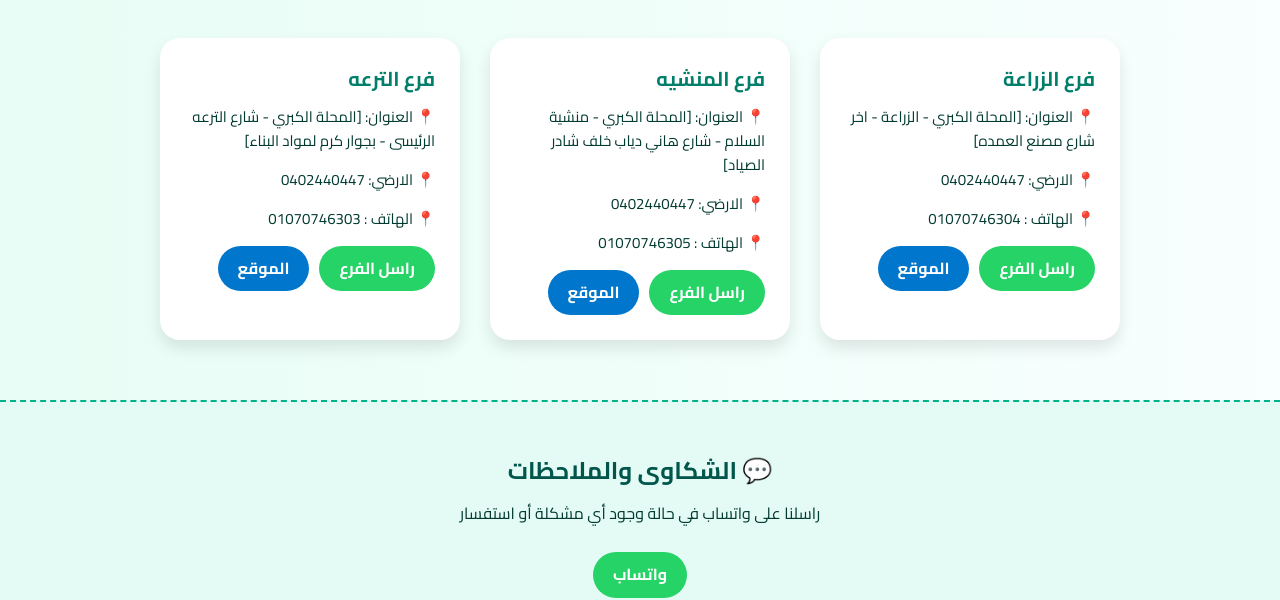
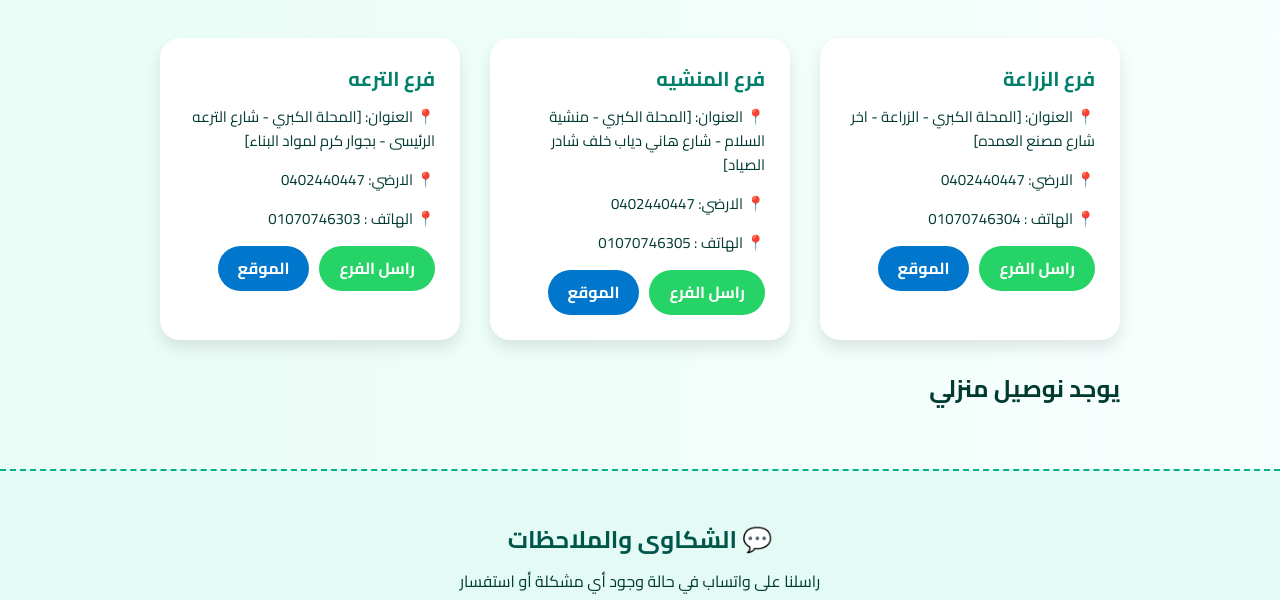
Before and after one commit to galal-pharmacy/cards, a plain HTML site: page index.html in a window 1280 px wide. Shown: the part 221-821 px from the top of the page. Drawn offline with Linux system fonts and the light colour scheme.

Commit message:
Update index.html

```diff
--- a/index.html
+++ b/index.html
@@ -207,6 +207,7 @@
         <a class="location-btn" href="https://www.google.com/maps?q=الترعة+المحلة+الكبرى" target="_blank">الموقع</a>
       </div>
     </div>
+	   <h2>يوجد نوصيل منزلي </h2>
   </section>
 
   <section class="complaints">
```
